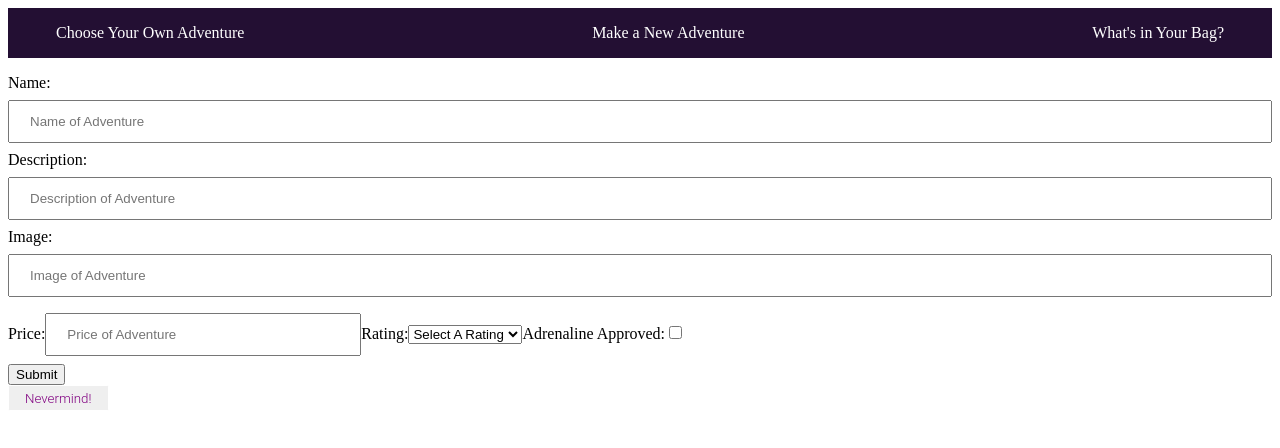
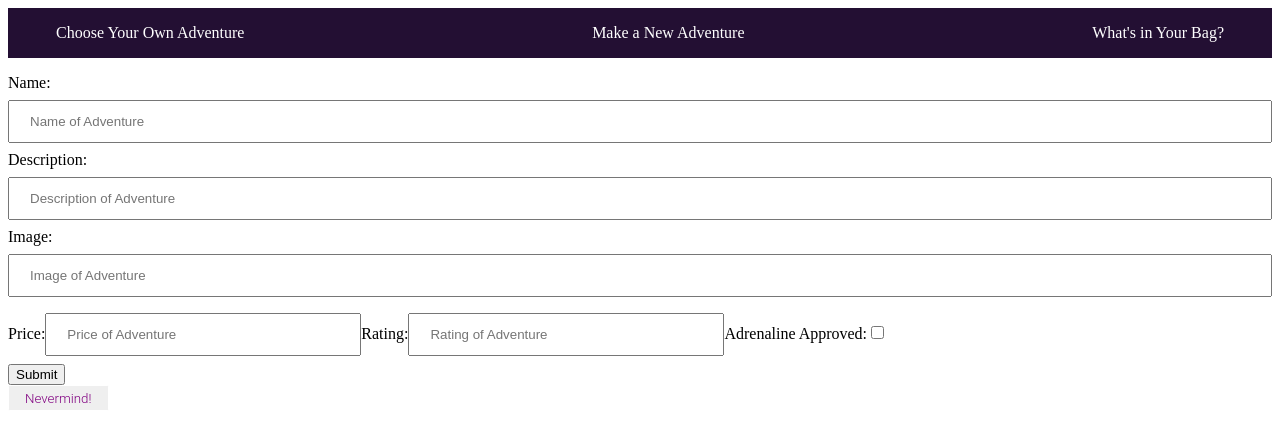
Before and after one commit to rosedurandisse/activity-store, a React (Create React App) app in the folder front-end/: page /new in a window 1280 px wide. Shown: the top 448 px of the page. Built offline with nearby package versions, Linux system fonts and the light colour scheme; no server answers.

Commit message:
Updated the rating input

```diff
--- a/front-end/src/Components/NewAdventure.js
+++ b/front-end/src/Components/NewAdventure.js
@@ -85,14 +85,27 @@ function NewAdventure() {
         />
 
         <label htmlFor="rating">Rating:</label>
+        <input
+          id="rating"
+          value={adventure.rating}
+          type="number"
+          min="1"
+          max="5"
+          onChange={handleTextChange}
+          placeholder="Rating of Adventure"
+          required
+        />
+
+        {/* <label htmlFor="rating">Rating:</label>
         <select
+          defaultValue=""
           name="rating"
           id="rating"
           value={adventure.rating}
           onChange={handleTextChange}
           required
         >
-          <option value="" selected disabled hidden>
+          <option value="" disabled>
             Select A Rating
           </option>
           <option value="1">1</option>
@@ -100,7 +113,7 @@ function NewAdventure() {
           <option value="3">3</option>
           <option value="4">4</option>
           <option value="5">5</option>
-        </select>
+        </select> */}
 
         <label htmlFor="adrenaline_approved">Adrenaline Approved:</label>
         <input
```
